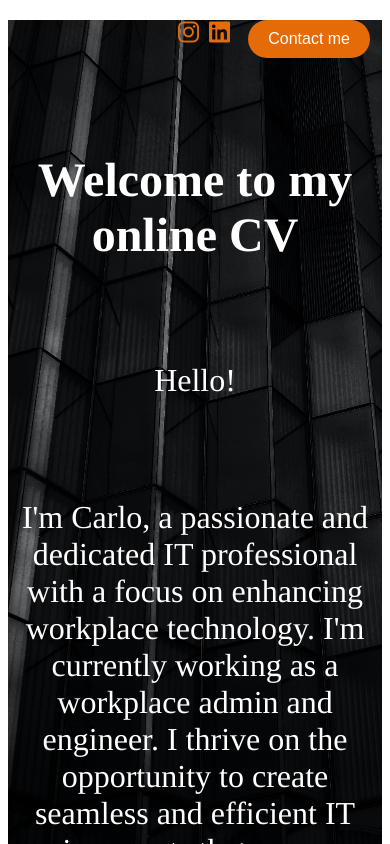
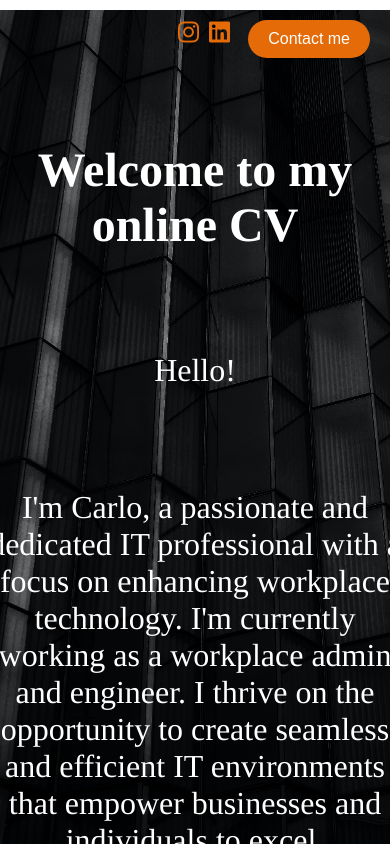
Before and after one commit to CarloRoethlisberger/MyPortfoliopage, an Angular app: page / in a window 390 px wide. Shown: the top 844 px of the page. Built offline with nearby package versions, Linux system fonts and the light colour scheme.

Commit message:
Change to media query

```diff
--- a/src/app/app.component.css
+++ b/src/app/app.component.css
@@ -212,8 +212,8 @@ img {
 
             html, body {
                 background-image: url('../assets/mobile_background.jpg'); /* Set the mobile background image URL */
-                margin: 0;
-                padding: 0;
+                margin: -10px;
+                padding: -10px;
             }
 
 
```
Also changed, not shown: 3 other files (tests, documents, lock files or other folders).
